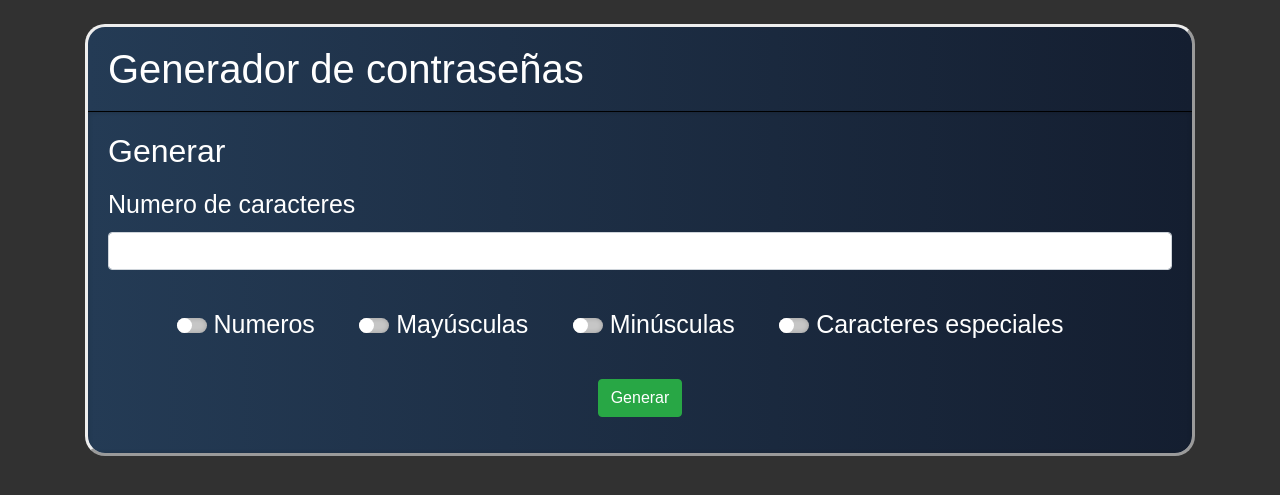
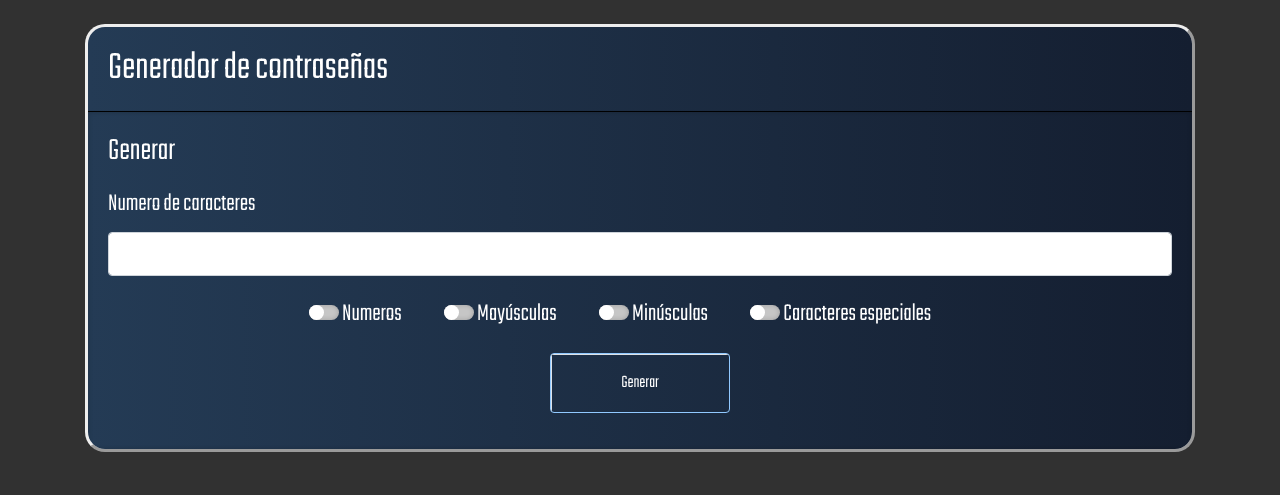
Before and after one commit to isaacv4071/PASSWORDgenerator, a Flask app: page / in a window 1280 px wide. Shown: the top 495 px of the page. Run offline with Flask 2, Linux system fonts and the light colour scheme; some libraries are stand-ins or nearby versions.

Commit message:
Update style.css from index.html

```diff
--- a/static/style/estilo.css
+++ b/static/style/estilo.css
@@ -32,7 +32,10 @@
         background: linear-gradient(to right, #243B55, #141E30); /* W3C, IE 10+/ Edge, Firefox 16+, Chrome 26+, Opera 12+, Safari 7+ */
         box-shadow: inset 0 0 5px rgba(0,0,0,.2);
     }
-
+    /* Input */
+    #txtNum{
+        font-size: 20px;
+    }
     /* Estilizado del Checkbox y animación */
     .checkbox-inline{
         margin-block-start: 20px;
@@ -67,3 +70,44 @@
     input:checked[type="checkbox"]::before{
         left: 15px;
     }
+    /* Boton */
+    .btn {
+        position: relative;
+        width: 180px;
+        height: 60px;
+        cursor: pointer;
+        background: transparent;
+        border: 1px solid #91C9FF;
+        outline: none;
+        transition: 1s ease-in-out;
+        overflow: hidden;
+      }
+      svg {
+        position: absolute;
+        left: 0;
+        top: 0;
+        fill: none;
+        stroke: #fff;
+        stroke-dasharray: 150 480;
+        stroke-dashoffset: 150;
+        transition: 1s ease-in-out;
+
+      }
+      .btn:hover {
+        transition: 1s ease-in-out;
+        background: #4F95DA;
+      }
+
+      .btn:hover svg {
+        stroke-dashoffset: -480;
+      }
+
+      .btn span {
+        color: white;
+        font-size: 18px;
+        font-weight: 100;
+      }
+    /*Eliminando Margenes */
+    .form-group{
+        margin: 0;
+    }
--- a/templates/index.html
+++ b/templates/index.html
@@ -5,6 +5,9 @@
     <meta http-equiv="X-UA-Compatible" content="IE=edge">
     <meta name="viewport" content="width=device-width, initial-scale=1.0">
     <link rel="stylesheet" href="https://maxcdn.bootstrapcdn.com/bootstrap/4.0.0/css/bootstrap.min.css">
+    <link rel="preconnect" href="https://fonts.googleapis.com">
+    <link rel="preconnect" href="https://fonts.gstatic.com" crossorigin>
+    <link href="https://fonts.googleapis.com/css2?family=Teko:wght@300&display=swap" rel="stylesheet">
     <link rel="stylesheet" type="text/css" href="{{ url_for('static', filename='style/estilo.css') }}" media="screen" />
     <title>Generador</title>
 </head>
@@ -40,7 +43,13 @@
                     <label id="check4" class="checkbox-inline get_value"><input type="checkbox" value="4" name="check"> Caracteres especiales</label>
                 </div>
                 <div class="form-group" align="center">
-                    <input type="submit" class="btn btn-success" value="Generar">
+                    <button type="submit" class="btn btn-success">
+                        <svg width="180px" height="60px" viewBox="0 0 180 60" class="border">
+                            <polyline points="179,1 179,59 1,59 1,1 179,1" class="bg-line" />
+                            <polyline points="179,1 179,59 1,59 1,1 179,1" class="hl-line" />
+                          </svg>
+                          <span>Generar</span>
+                    </button>
                 </div>
                 </p>
             </div>
```
